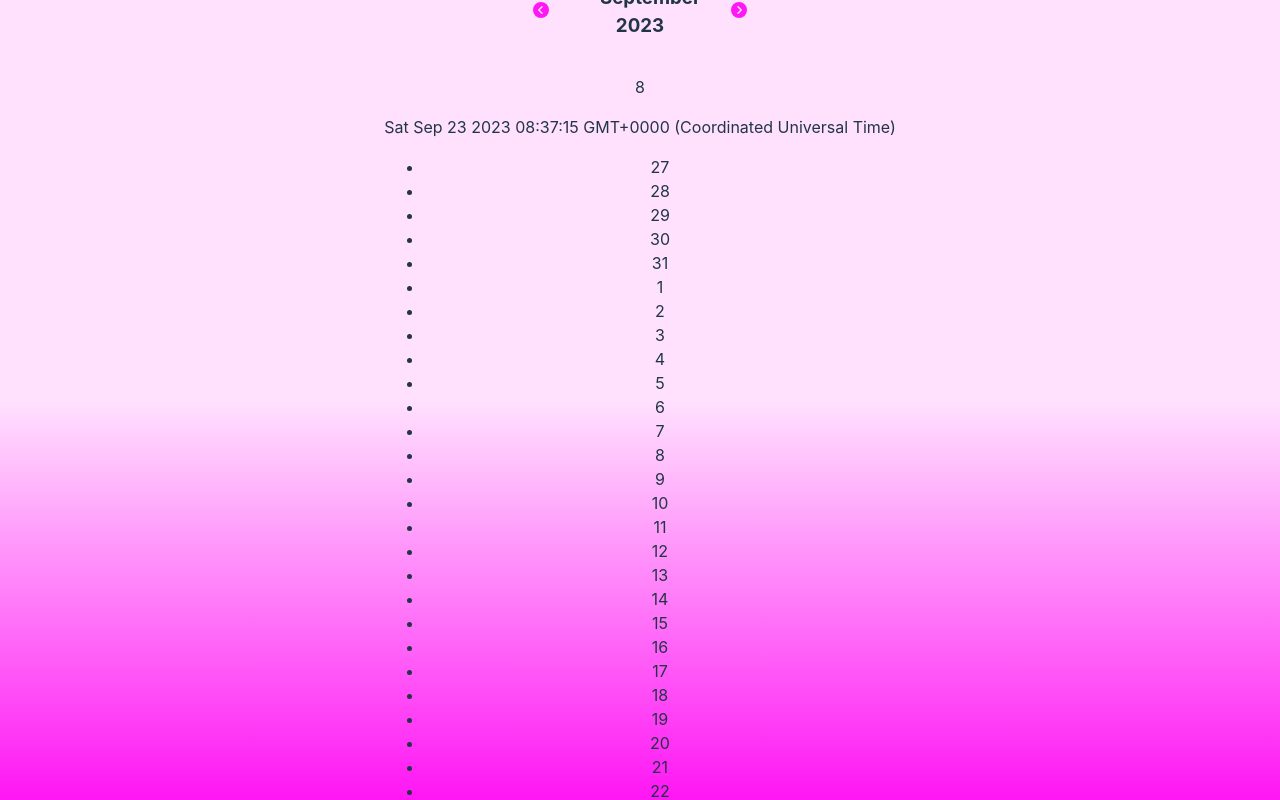
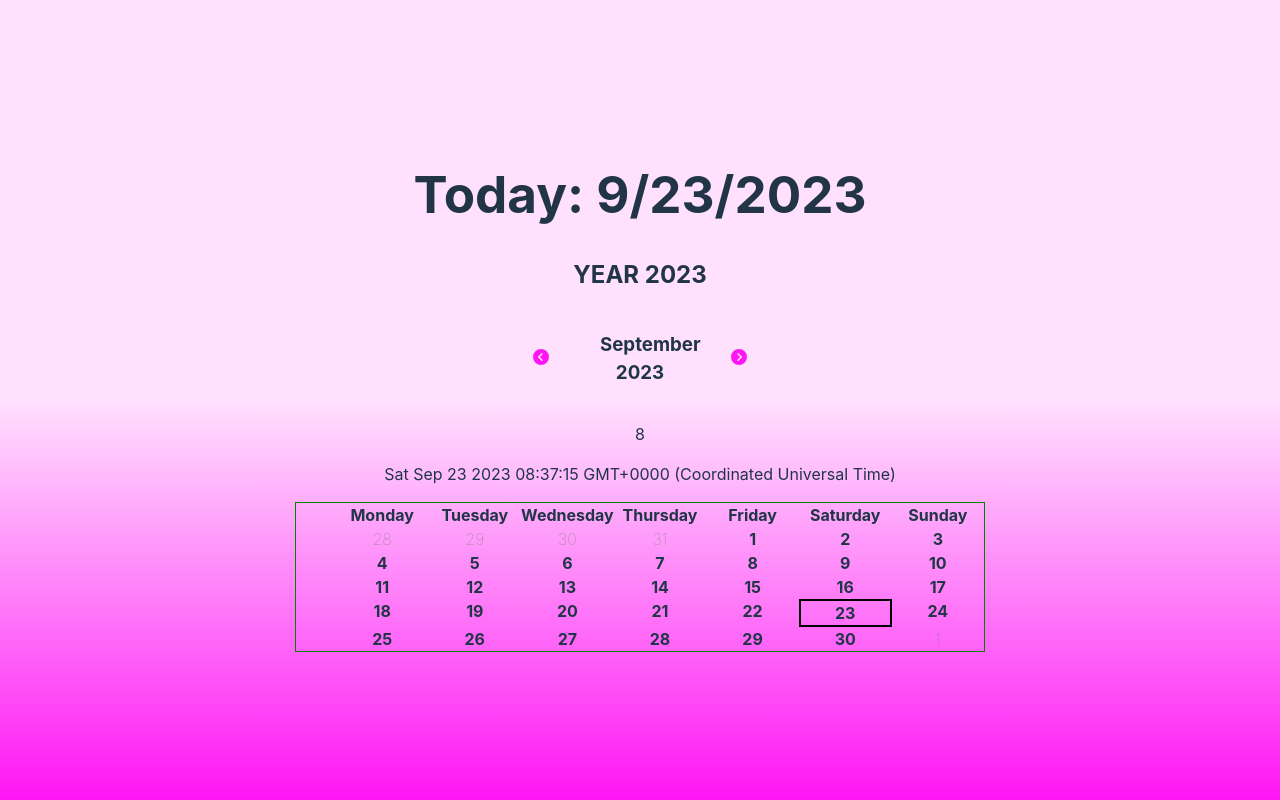
Before and after one commit to Inga-A-N/eventsCalendar-project, a React (Vite) app in the folder calendar/: page / in a window 1280 px wide. Shown: the top 800 px of the page. Built offline with nearby package versions, Linux system fonts and the light colour scheme.

Commit message:
Modified calendar into grid

```diff
--- a/calendar/src/components/Grid/Grid.module.scss
+++ b/calendar/src/components/Grid/Grid.module.scss
@@ -1,3 +1,14 @@
 .active {
   border: 2px solid black;
 }
+ul {
+  list-style: none;
+  display: grid;
+  grid-template-columns: repeat(7, 1fr);
+  border: 1px solid green;
+  font-weight: bold;
+  .inactive {
+    font-weight: 100;
+    color: grey;
+  }
+}
--- a/calendar/src/components/Grid/Grid.tsx
+++ b/calendar/src/components/Grid/Grid.tsx
@@ -1,3 +1,4 @@
+import { daysOfWeek } from "../../utils/daysAndMonths/daysAndMonth";
 import style from "./Grid.module.scss";
 
 function Grid() {
@@ -5,13 +6,17 @@ function Grid() {
   let year = date.getFullYear();
   let month = date.getMonth();
   // Get the first day of the month
-  let dayone = new Date(year, month, 1).getDay();
+  let dayone = new Date(year, month, 0).getDay();
+  // console.log(dayone);
+  // console.log(new Date().getDay());
 
   // Get the last date of the month
   let lastdate = new Date(year, month + 1, 0).getDate();
+  console.log(lastdate);
 
   // Get the day of the last date of the month
   let dayend = new Date(year, month, lastdate).getDay();
+  console.log("Last weekday of the month: ", dayend);
 
   // Get the last date of the previous month
   let monthlastdate = new Date(year, month, 0).getDate();
@@ -37,7 +42,7 @@ function Grid() {
   }
 
   // Loop to add the first dates of the next month
-  for (let i = dayend; i < 6; i++) {
+  for (let i = dayend; i <= 6; i++) {
     list.push(i - dayend + 1);
   }
 
@@ -48,18 +53,30 @@ function Grid() {
   // update the HTML of the dates element
   // with the generated calendar
   // day.innerHTML = list;}
+  const indexOfFirstDate = list.indexOf(1);
+  console.log(list.indexOf(1));
+  console.log(list.indexOf(lastdate));
+
   return (
     <>
       <ul>
-        {list.map((day) => (
+        {daysOfWeek.map((day, index) => (
+          <div key={index}>{day}</div>
+        ))}
+        {list.map((day, index) => (
           <li
-            className={
+            key={index}
+            className={`${
               day == date.getDate() &&
               month === new Date().getMonth() &&
               year === new Date().getFullYear()
                 ? style.active
                 : ""
-            }
+            } ${
+              index < list.indexOf(1) || index > list.lastIndexOf(lastdate)
+                ? style.inactive
+                : ""
+            }`}
           >
             {day}
           </li>
```
